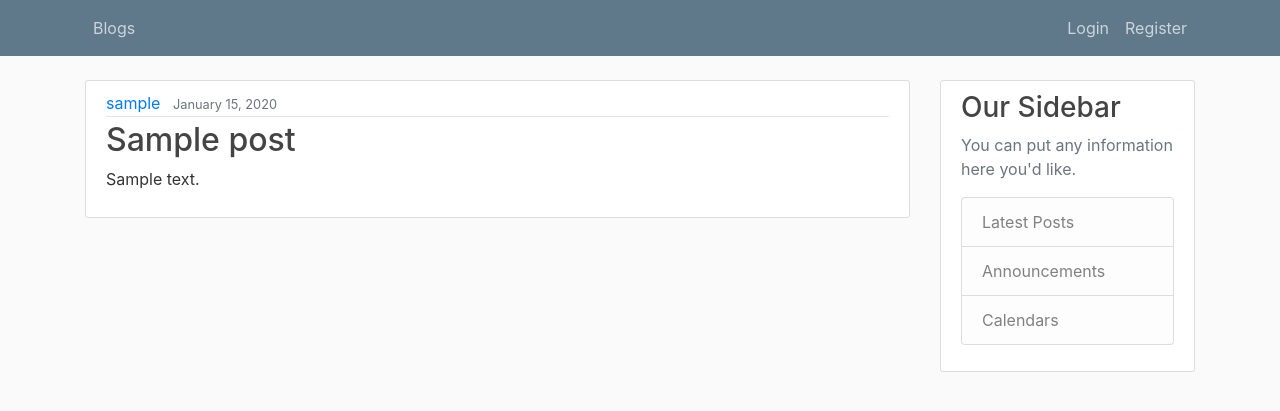
After one commit to Darshan0026/django-task, a Django app: page /post/1/ in a window 1280 px wide. The commit adds this page. Shown: the top 411 px of the page. Run offline with Django 3.2, Linux system fonts and the light colour scheme; tables that the repository leaves empty hold one stand-in row (values such as "Sample post"); some libraries are stand-ins or nearby versions.

Commit message:
second commit

```diff
--- a/blog/models.py
+++ b/blog/models.py
@@ -1,6 +1,7 @@
 from django.db import models
 from django.utils import timezone
 from django.contrib.auth.models import User
+from django.urls import reverse
 
 class Post(models.Model):
     title = models.CharField(max_length=100)
@@ -11,4 +12,6 @@
     def __str__(self):
         return self.title
 
+    def get_absolute_url(self):
+        return reverse('post-detail', kwargs={'pk': self.pk})
 # Create your models here.
--- a/blog/templates/blog/base.html
+++ b/blog/templates/blog/base.html
@@ -36,6 +36,7 @@
               {% if user.is_authenticated %}
 
                 <a class="nav-item nav-link" href="{% url 'logout' %}">Logout</a>
+		<a class="nav-item nav-link" href="{% url 'post-create' %}">New Post</a>
               {% else %}
                 <a class="nav-item nav-link" href="{% url 'login' %}">Login</a>
                 <a class="nav-item nav-link" href="{% url 'register' %}">Register</a>
--- /dev/null
+++ b/blog/templates/blog/post_detail.html
@@ -0,0 +1,20 @@
+{% extends "blog/base.html" %}
+{% block content %}
+  <article class="media content-section">
+
+    <div class="media-body">
+      <div class="article-metadata">
+        <a class="mr-2" href="#">{{ object.author }}</a>
+        <small class="text-muted">{{ object.date_posted|date:"F d, Y" }}</small>
+        {% if object.author == user %}
+          <div>
+            <a class="btn btn-secondary btn-sm mt-1 mb-1" href="{% url 'post-update' object.id %}">Update</a>
+            <a class="btn btn-danger btn-sm mt-1 mb-1" href="{% url 'post-delete' object.id %}">Delete</a>
+          </div>
+        {% endif %}
+      </div>
+      <h2 class="article-title">{{ object.title }}</h2>
+      <p class="article-content">{{ object.content }}</p>
+    </div>
+  </article>
+{% endblock content %}
--- a/blog/views.py
+++ b/blog/views.py
@@ -3,7 +3,15 @@
 from django.contrib.auth.forms import UserCreationForm
 from .forms import UserRegisterForm
 from .models import Post
+from django.contrib.auth.mixins import LoginRequiredMixin, UserPassesTestMixin
 from django.contrib.auth.decorators import login_required
+from django.views.generic import (
+    ListView,
+    DetailView,
+    CreateView,
+    UpdateView,
+    DeleteView
+)
 
 
 def register(request):
@@ -19,13 +27,59 @@
         form = UserRegisterForm()
     return render(request, 'blog/register.html', {'form' : form})
 
-
-
-@login_required
 def blogs(request):
     context = {
         'posts' : Post.objects.all()
     }
     return render(request, 'blog/blogs.html', context)
 
+class PostListView(ListView):
+    model = Post
+    template_name = 'blog/blogs.html'  # <app>/<model>_<viewtype>.html
+    context_object_name = 'posts'
+    ordering = ['-date_posted']
+
+
+class PostDetailView(DetailView):
+    model = Post
+
+
+class PostCreateView(LoginRequiredMixin, CreateView):
+    model = Post
+    fields = ['title', 'content']
+
+    def form_valid(self, form):
+        form.instance.author = self.request.user
+        return super().form_valid(form)
+
+
+class PostUpdateView(LoginRequiredMixin, UserPassesTestMixin, UpdateView):
+    model = Post
+    fields = ['title', 'content']
+
+    def form_valid(self, form):
+        form.instance.author = self.request.user
+        return super().form_valid(form)
+
+    def test_func(self):
+        post = self.get_object()
+        if self.request.user == post.author:
+            return True
+        return False
+
+
+class PostDeleteView(LoginRequiredMixin, UserPassesTestMixin, DeleteView):
+    model = Post
+    success_url = '/'
+
+    def test_func(self):
+        post = self.get_object()
+        if self.request.user == post.author:
+            return True
+        return False
+
+@login_required
+def dash(request):
+    return render(request,'blog/dash.html')
+
 # Create your views here.
--- a/mysite/settings.py
+++ b/mysite/settings.py
@@ -125,7 +125,4 @@
 
 LOGIN_URL = 'login'
 
-LOGIN_REDIRECT_URL = 'blogs'
-
-MEDIA_ROOT = os.path.join(BASE_DIR, 'media')
-MEDIA_URL = '/media/'
+LOGIN_REDIRECT_URL = 'dashboard'
--- a/mysite/urls.py
+++ b/mysite/urls.py
@@ -26,4 +26,9 @@
     path('', auth_views.LoginView.as_view(template_name='blog/login.html'), name='login'),
     path('logout/', auth_views.LogoutView.as_view(template_name='blog/logout.html'), name='logout'),
     path('blog/', blog_views.blogs, name='blogs'),
+    path('dashboard/', blog_views.dash, name='dashboard'),
+    path('post/new', blog_views.PostCreateView.as_view(), name='post-create'),
+    path('post/<int:pk>/', blog_views.PostDetailView.as_view(), name='post-detail'),
+    path('post/<int:pk>/update', blog_views.PostUpdateView.as_view(), name='post-update'),
+    path('post/<int:pk>/delete', blog_views.PostDeleteView.as_view(), name='post-delete'),
 ]
```
Also changed, not shown: blog/templates/blog/dash.html (added, +14 -0 lines), blog/templates/blog/post_confirm_delete.html (added, +16 -0 lines), blog/templates/blog/post_form.html (added, +16 -0 lines).
